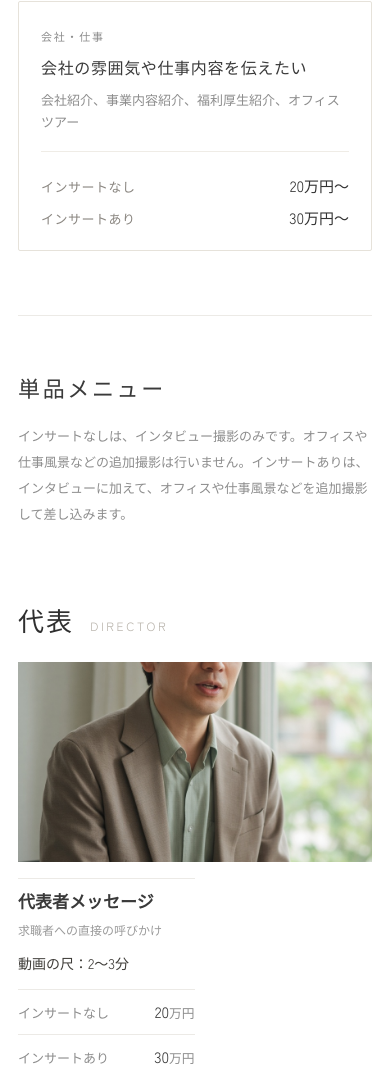
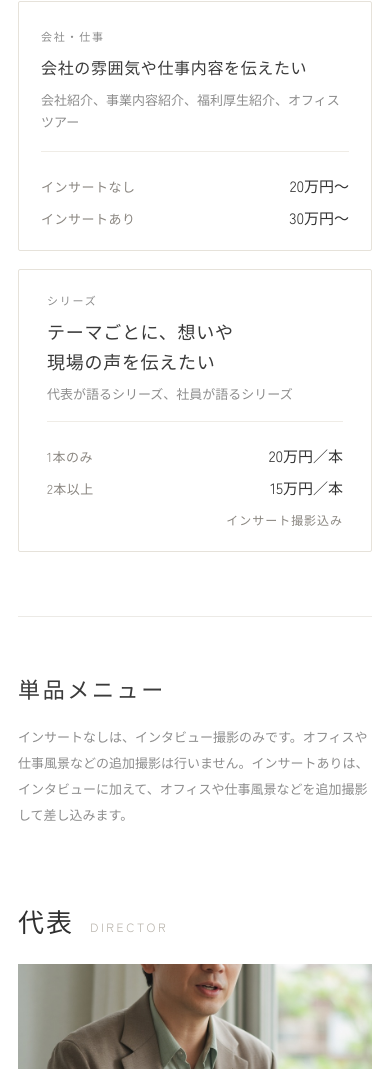
Before and after one commit to ogawajimushoy-source/recruit-video-menu, a plain HTML site: page index.html in a window 390 px wide. Shown: the part 920-1989 px from the top of the page. Drawn offline with Linux system fonts and the light colour scheme.

Commit message:
Add a wide jump to the series section under the three aim cards.
Co-authored-by: Cursor <cursoragent@cursor.com>

```diff
--- a/index.html
+++ b/index.html
@@ -225,6 +225,38 @@
       font-weight: 400;
       line-height: 1.7;
       text-wrap: pretty;
+    }
+    .aims li.aim-wide { grid-column: 1 / -1; }
+    .aims li.aim-wide a {
+      display: grid;
+      grid-template-columns: minmax(0, 1fr) auto;
+      grid-template-areas: "label prices" "title prices" "examples prices";
+      column-gap: 36px;
+      align-items: center;
+      padding: 22px 28px;
+    }
+    .aims li.aim-wide a > span { grid-area: label; }
+    .aims li.aim-wide a > strong { grid-area: title; margin-top: 6px; font-size: 18px; }
+    .aims li.aim-wide a > em { grid-area: examples; margin: 6px 0 0; }
+    .aims li.aim-wide .aim-prices {
+      grid-area: prices;
+      align-self: stretch;
+      display: flex;
+      flex-direction: column;
+      justify-content: center;
+      min-width: 240px;
+      margin: 0;
+      padding: 0 0 0 28px;
+      border-top: 0;
+      border-left: 1px solid #efece6;
+    }
+    .aims li.aim-wide .aim-note {
+      margin: 10px 0 0;
+      color: #8a8680;
+      font-size: 12px;
+      font-weight: 500;
+      letter-spacing: 0.08em;
+      text-align: right;
     }
     .rule { margin: 64px 0 0; border: 0; border-top: 1px solid var(--line); }
     .section-label {
@@ -744,6 +776,18 @@
         text-align: center;
       }
       .aims, .choices, .themes { grid-template-columns: 1fr; }
+      .aims li.aim-wide a {
+        grid-template-columns: 1fr;
+        grid-template-areas: "label" "title" "examples" "prices";
+        row-gap: 0;
+      }
+      .aims li.aim-wide .aim-prices {
+        min-width: 0;
+        margin-top: 16px;
+        padding: 14px 0 0;
+        border-left: 0;
+        border-top: 1px solid #efece6;
+      }
       .series-head { align-items: flex-start; }
       .plan { align-items: flex-start; margin-left: 0; }
       .plan-single, .plan-insert { text-align: left; white-space: normal; }
@@ -813,6 +857,18 @@
           <div class="aim-prices">
             <p class="aim-price"><span>インサートなし</span><strong>20万円〜</strong></p>
             <p class="aim-price"><span>インサートあり</span><strong>30万円〜</strong></p>
+          </div>
+        </a>
+      </li>
+      <li class="aim-wide">
+        <a href="#series">
+          <span>シリーズ</span>
+          <strong>テーマごとに、想いや現場の声を伝えたい</strong>
+          <em>代表が語るシリーズ、社員が語るシリーズ</em>
+          <div class="aim-prices">
+            <p class="aim-price"><span>1本のみ</span><strong>20万円／本</strong></p>
+            <p class="aim-price"><span>2本以上</span><strong>15万円／本</strong></p>
+            <p class="aim-note">インサート撮影込み</p>
           </div>
         </a>
       </li>
```
